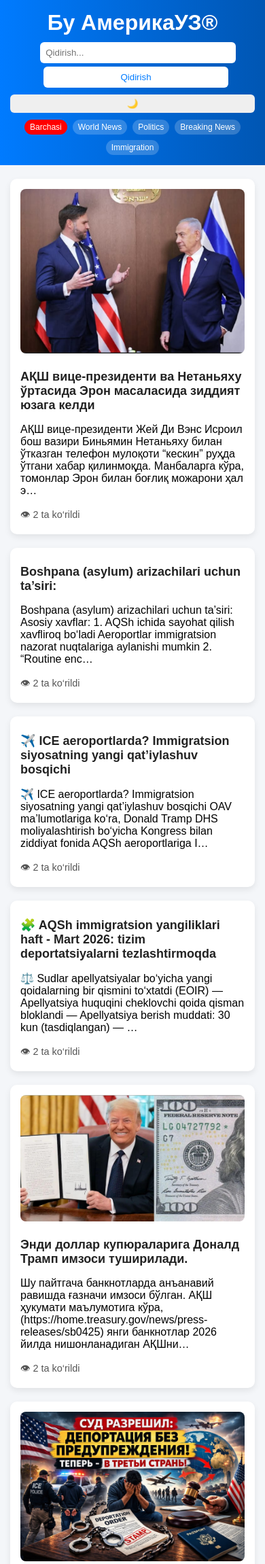
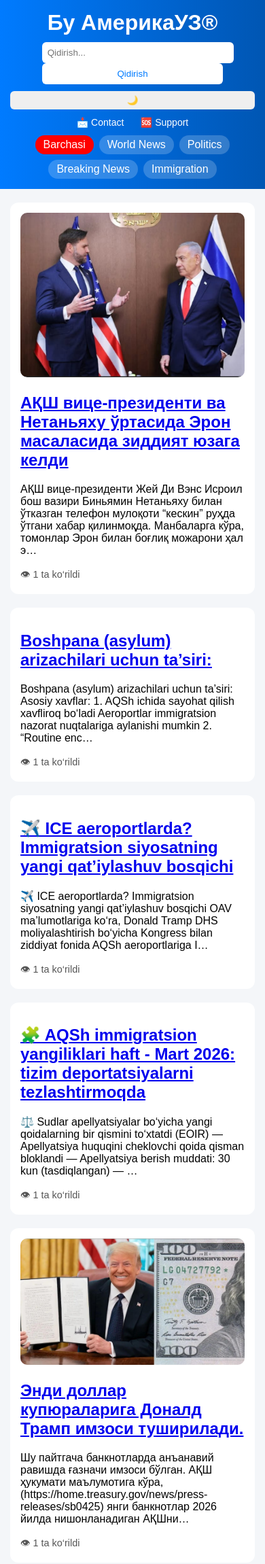
Before and after one commit to nuritdinovdilshodbek777-oss/bu_amerikauz, a Django app: page / in a window 390 px wide. Shown: the top 2301 px of the page at 68% size. Run offline with Django 5.2, Linux system fonts and the light colour scheme; data comes from the database, SQL or seed files in the repository.

Commit message:
update home + contact + support

```diff
--- a/news/templates/news/home.html
+++ b/news/templates/news/home.html
@@ -3,20 +3,23 @@
 <head>
     <title>Бу АмерикаУЗ®</title>
 
-    <!-- 📱 MOBILE MUHIM -->
     <meta name="viewport" content="width=device-width, initial-scale=1.0">
 
     <style>
+        html { scroll-behavior: smooth; }
+
         body {
             font-family: Arial, sans-serif;
             background-color: #f4f6f9;
             margin: 0;
+            transition: 0.3s;
         }
 
         /* 🔥 NAVBAR */
         .navbar {
             position: sticky;
             top: 0;
+            backdrop-filter: blur(10px);
             background: linear-gradient(90deg, #007BFF, #0056b3);
             padding: 15px;
             z-index: 1000;
@@ -26,17 +29,16 @@
             color: white;
             margin: 0;
             text-align: center;
-            margin-bottom: 10px;
         }
 
         .nav-top {
             display: flex;
             justify-content: space-between;
             align-items: center;
+            margin-top: 10px;
             flex-wrap: wrap;
         }
 
-        /* 🔍 SEARCH */
         .search-box input {
             padding: 8px;
             border-radius: 6px;
@@ -50,11 +52,9 @@
             background: white;
             color: #007BFF;
             border-radius: 6px;
-            margin-left: 5px;
             cursor: pointer;
         }
 
-        /* 🌙 DARK MODE BUTTON */
         #darkBtn {
             padding:6px 10px;
             border:none;
@@ -62,7 +62,24 @@
             cursor:pointer;
         }
 
-        /* 📂 CATEGORY NAV */
+        /* 🔗 MENU LINKS */
+        .menu-links {
+            text-align: center;
+            margin-top: 10px;
+        }
+
+        .menu-links a {
+            color: white;
+            margin: 0 10px;
+            text-decoration: none;
+            font-size: 14px;
+        }
+
+        .menu-links a:hover {
+            text-decoration: underline;
+        }
+
+        /* 📂 CATEGORY */
         .categories {
             margin-top: 10px;
             display: flex;
@@ -77,19 +94,10 @@
             text-decoration: none;
             background: rgba(255,255,255,0.2);
             color: white;
-            font-size: 14px;
-            transition: 0.2s;
         }
 
-        .categories a:hover {
-            background: white;
-            color: #007BFF;
-        }
-
-        /* 🔴 ACTIVE */
         .active-category {
             background: red !important;
-            color: white !important;
         }
 
         /* 📦 CONTENT */
@@ -102,113 +110,84 @@
         /* 📰 CARD */
         .article-card {
             background: white;
-            border-radius: 10px;
+            border-radius: 12px;
             padding: 15px;
             margin-bottom: 20px;
-            box-shadow: 0 4px 10px rgba(0,0,0,0.08);
+            transition: 0.3s;
+        }
+
+        .article-card:hover {
+            transform: translateY(-5px);
         }
 
         .article-image {
             width: 100%;
-            border-radius: 8px;
-            margin-bottom: 10px;
-        }
-
-        .article-card h2 {
-            margin: 10px 0;
-        }
-
-        .article-card a {
-            text-decoration: none;
-            color: #222;
-        }
-
-        .article-card a:hover {
-            color: #007BFF;
+            border-radius: 10px;
         }
 
         .stats {
-            margin-top: 10px;
             font-size: 0.9em;
             color: #555;
         }
 
         .empty {
             text-align: center;
-            color: gray;
+        }
+
+        /* 🔥 FOOTER */
+        .footer {
+            background: #111;
+            color: white;
+            text-align: center;
+            padding: 20px;
+            margin-top: 40px;
+        }
+
+        /* 🔝 BACK TO TOP */
+        #topBtn {
+            position: fixed;
+            bottom: 20px;
+            right: 20px;
+            display: none;
+            padding: 10px;
+            border: none;
+            border-radius: 50%;
+            background: #007BFF;
+            color: white;
+            cursor: pointer;
         }
 
         /* 🌙 DARK MODE */
         body.dark {
-            background-color: #121212;
-            color: #e4e4e4;
+            background: #121212;
+            color: white;
         }
 
         body.dark .article-card {
             background: #1e1e1e;
-            color: #e4e4e4;
         }
 
         body.dark .navbar {
-            background: linear-gradient(90deg, #111, #222);
+            background: #111;
         }
 
-        body.dark .categories a {
-            background: rgba(255,255,255,0.1);
-        }
-
-        body.dark .categories a:hover {
-            background: white;
-            color: black;
-        }
-
-        body.dark .stats {
-            color: #aaa;
-        }
-
-        body.dark input {
-            background: #222;
-            color: white;
-        }
-
-        body.dark button {
-            background: #333;
-            color: white;
-        }
-
-        /* 📱 MOBILE VERSION */
+        /* 📱 MOBILE */
         @media (max-width: 600px) {
-
             .nav-top {
                 flex-direction: column;
                 gap: 10px;
             }
 
-            .search-box input {
-                width: 100%;
-            }
-
-            .search-box button {
-                width: 100%;
-                margin-top: 5px;
-            }
-
+            .search-box input,
+            .search-box button,
             #darkBtn {
                 width: 100%;
-            }
-
-            .article-card h2 {
-                font-size: 18px;
-            }
-
-            .categories a {
-                font-size: 12px;
-                padding: 4px 8px;
             }
         }
 
     </style>
 </head>
+
 <body>
 
 <!-- 🔥 NAVBAR -->
@@ -217,24 +196,23 @@
     <h1>Бу АмерикаУЗ®</h1>
 
     <div class="nav-top">
-
-        <!-- 🔍 SEARCH -->
         <form method="get" class="search-box">
             <input type="text" name="q" placeholder="Qidirish..." value="{{ query|default:'' }}">
             <button type="submit">Qidirish</button>
         </form>
 
-        <!-- 🌙 DARK MODE -->
         <button onclick="toggleDark()" id="darkBtn">🌙</button>
+    </div>
 
+    <!-- 🔗 MENU -->
+    <div class="menu-links">
+        <a href="{% url 'contact' %}">📩 Contact</a>
+        <a href="{% url 'support' %}">🆘 Support</a>
     </div>
 
     <!-- 📂 CATEGORY -->
     <div class="categories">
-
-        <a href="?" class="{% if not selected_category %}active-category{% endif %}">
-            Barchasi
-        </a>
+        <a href="?" class="{% if not selected_category %}active-category{% endif %}">Barchasi</a>
 
         {% for category in categories %}
             <a href="?category={{ category.id }}"
@@ -242,7 +220,6 @@
                 {{ category.name }}
             </a>
         {% endfor %}
-
     </div>
 
 </div>
@@ -276,25 +253,33 @@
 
 </div>
 
-<!-- 🌙 SCRIPT -->
+<!-- 🔥 FOOTER -->
+<div class="footer">
+    <p>© 2026 Bu AmerikaUZ | All rights reserved</p>
+</div>
+
+<!-- 🔝 TOP BUTTON -->
+<button onclick="topFunction()" id="topBtn">↑</button>
+
 <script>
+// 🌙 DARK MODE
 function toggleDark() {
     document.body.classList.toggle("dark");
-
-    if (document.body.classList.contains("dark")) {
-        localStorage.setItem("theme", "dark");
-        document.getElementById("darkBtn").innerText = "☀️";
-    } else {
-        localStorage.setItem("theme", "light");
-        document.getElementById("darkBtn").innerText = "🌙";
-    }
 }
 
-window.onload = function() {
-    if (localStorage.getItem("theme") === "dark") {
-        document.body.classList.add("dark");
-        document.getElementById("darkBtn").innerText = "☀️";
+// 🔝 TOP BUTTON
+let btn = document.getElementById("topBtn");
+
+window.onscroll = function() {
+    if (document.documentElement.scrollTop > 200) {
+        btn.style.display = "block";
+    } else {
+        btn.style.display = "none";
     }
+};
+
+function topFunction() {
+    window.scrollTo({ top: 0, behavior: 'smooth' });
 }
 </script>
 
--- a/news/urls.py
+++ b/news/urls.py
@@ -4,4 +4,6 @@ from . import views
 urlpatterns = [
     path('', views.home, name='home'),
     path('article/<int:pk>/', views.article_detail, name='article_detail'),
+    path('contact/', views.contact, name='contact'),
+    path('support/', views.support, name='support'),
 ]
--- a/news/views.py
+++ b/news/views.py
@@ -1,5 +1,27 @@
 from django.shortcuts import render, get_object_or_404
 from .models import Article, Category
+
+# 📩 CONTACT
+def contact(request):
+    success = False
+
+    if request.method == "POST":
+        name = request.POST.get("name")
+        email = request.POST.get("email")
+        message = request.POST.get("message")
+
+        full_message = f"From: {name}\nEmail: {email}\n\n{message}"
+
+        print(full_message)  # hozircha console (keyin emailga ulaymiz)
+
+        success = True
+
+    return render(request, "news/contact.html", {"success": success})
+
+
+# 🆘 SUPPORT
+def support(request):
+    return render(request, "news/support.html")
 
 
 # 🏠 HOME
@@ -18,13 +40,12 @@ def home(request):
     if category_id:
         articles = articles.filter(category_id=category_id)
 
-    # 👁 VIEW COUNT (har user 1 marta)
+    # 👁 VIEW COUNT (OPTIMIZED)
     for article in articles:
         key = f'viewed_article_{article.id}'
 
         if not request.session.get(key):
-            article.views += 1
-            article.save()
+            Article.objects.filter(id=article.id).update(views=article.views + 1)
             request.session[key] = True
 
     return render(request, 'news/home.html', {
@@ -35,15 +56,14 @@ def home(request):
     })
 
 
-# 📰 DETAIL (optional)
+# 📰 DETAIL
 def article_detail(request, pk):
     article = get_object_or_404(Article, pk=pk)
 
     key = f'viewed_article_{article.id}'
 
     if not request.session.get(key):
-        article.views += 1
-        article.save()
+        Article.objects.filter(id=article.id).update(views=article.views + 1)
         request.session[key] = True
 
     return render(request, 'news/detail.html', {'article': article})
```
Also changed, not shown: news/templates/news/contact.html (added, +50 -0 lines), news/templates/news/support.html (added, +33 -0 lines), news/templates/news/support.txt (added, +33 -0 lines), news/templates/news/contact.txt (added).
